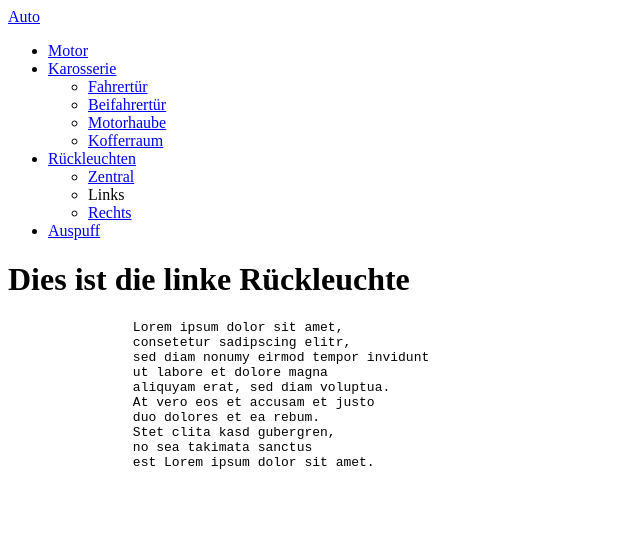
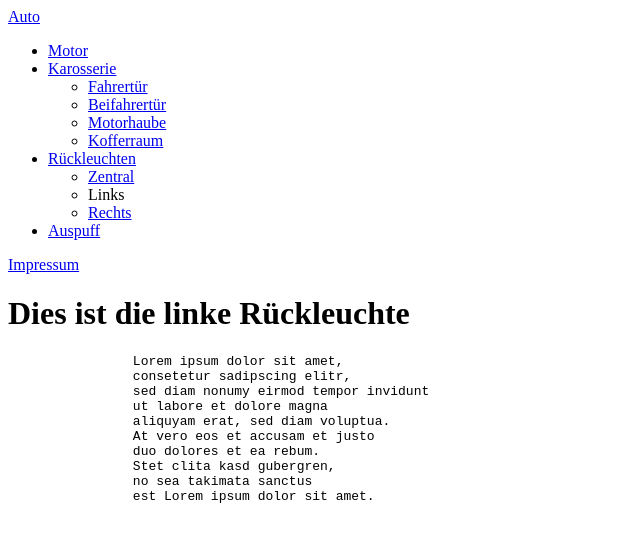
Before and after one commit to marmo1/webtech, a plain HTML site: page html/links.html in a window 1280 px wide. Shown: the whole page, without its empty margins (0-640 px from the left). Drawn offline with Linux system fonts and the light colour scheme.

Commit message:
Update links.html

```diff
--- a/html/links.html
+++ b/html/links.html
@@ -26,6 +26,7 @@
 				</li>
 				<li><a href="auspuff.html">Auspuff</a></li>
 			</ul>
+			<a href="impressum.html">Impressum</a>
 		</nav>
 		<h1>Dies ist die linke Rückleuchte</h1>
 		<pre>
```
